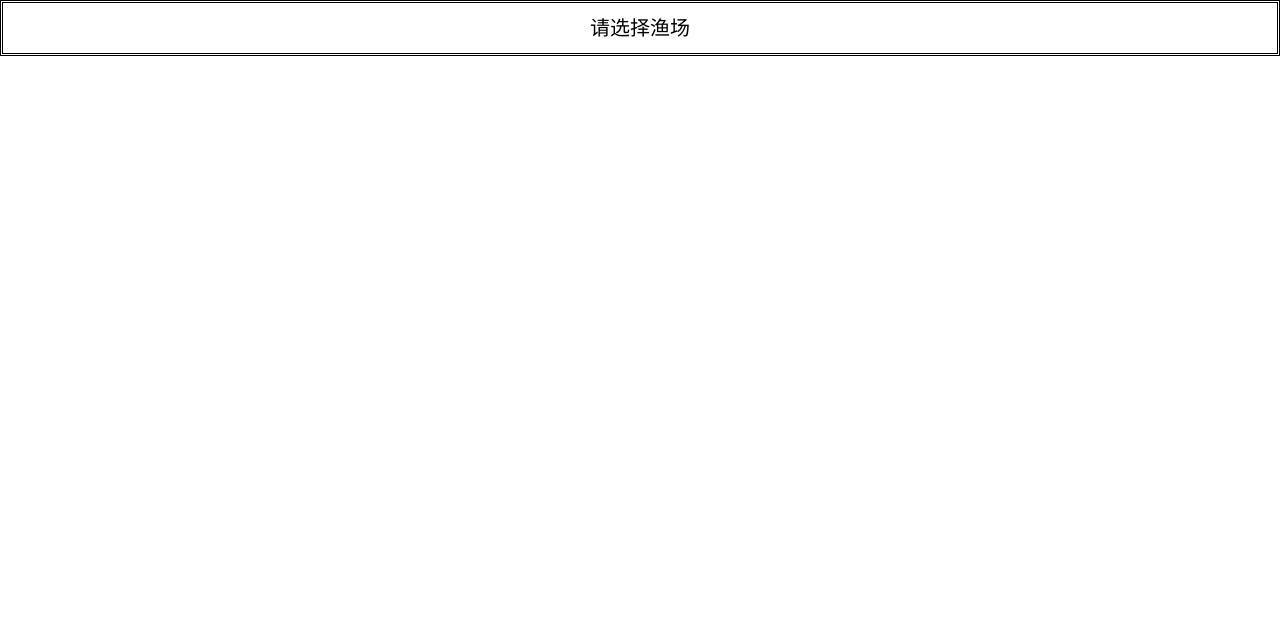
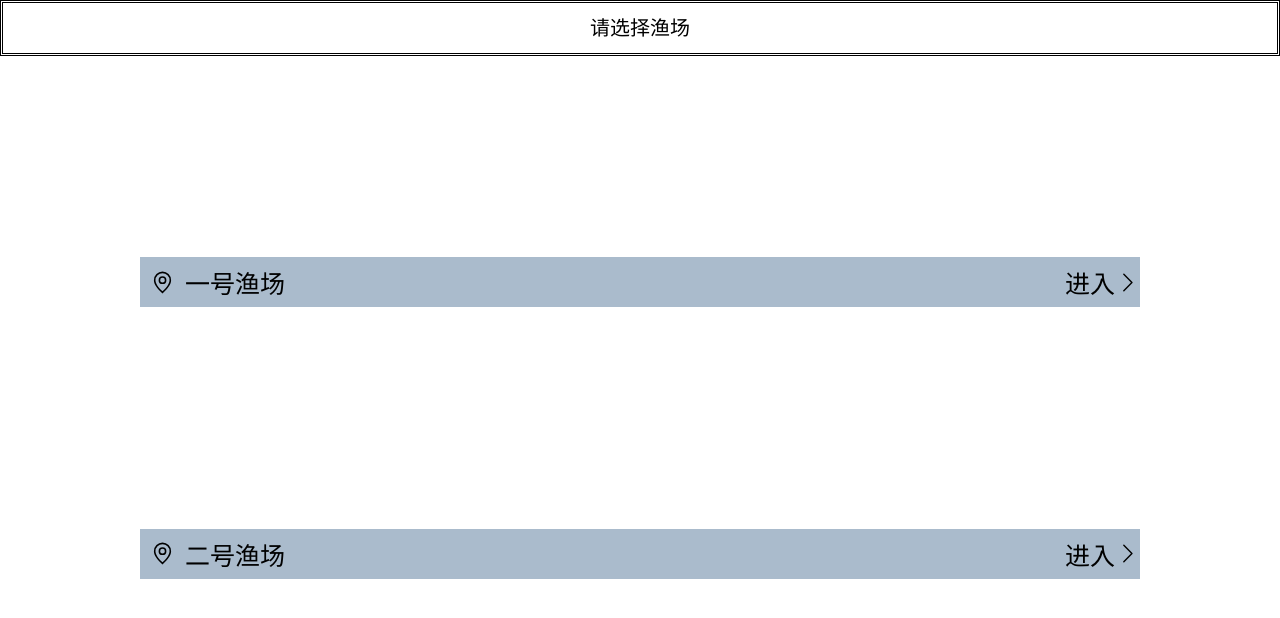
Before and after one commit to zzw105/fishing, a Vue app: page /fishingGround in a window 1280 px wide. Shown: the top 618 px of the page. Built offline with nearby package versions, Linux system fonts and the light colour scheme.

Commit message:
优化ts

```diff
--- a/package.json
+++ b/package.json
@@ -17,7 +17,7 @@
     },
     "devDependencies": {
         "@typescript-eslint/eslint-plugin": "^4.18.0",
-    "@typescript-eslint/parser": "^4.18.0",
+        "@typescript-eslint/parser": "3.10.1",
         "@vue/cli-plugin-babel": "~4.5.15",
         "@vue/cli-plugin-eslint": "~4.5.15",
         "@vue/cli-plugin-router": "~4.5.15",
--- a/src/components/FishingGroundBox.vue
+++ b/src/components/FishingGroundBox.vue
@@ -1,14 +1,46 @@
 <template>
-  <div class="fishingGroundBox"></div>
+  <div class="fishingGroundBox">
+    <el-icon class="locationIcon"><Location /></el-icon>
+    <span class="name">{{ groundInfo.name }}</span>
+    <div class="in" @click="toFishing">
+      <span>进入</span>
+      <el-icon><ArrowRight /></el-icon>
+    </div>
+  </div>
 </template>
 
 <script lang="ts" setup>
 import { defineProps } from "vue";
-import { VfishingGroundProps } from "@vue/runtime-core";
+import { userStore } from "@/pinia/user";
 
+const _userStore = userStore();
 const props = defineProps<{
-  groundInfo: VfishingGroundProps;
+  groundInfo: fishingGroundProps;
 }>();
+
+const toFishing = () => {
+  _userStore.setGround(props.groundInfo);
+};
 </script>
 
-<style></style>
+<style lang="less" scoped>
+.fishingGroundBox {
+  display: flex;
+  align-items: center;
+  font-size: 25px;
+  width: 1000px;
+  height: 50px;
+  background-color: #abc;
+  margin-bottom: 20px;
+  .locationIcon {
+    margin: 0 10px;
+  }
+  .name {
+    flex: 1;
+  }
+  .in {
+    display: flex;
+    align-items: center;
+  }
+}
+</style>
--- a/src/components/Strip.vue
+++ b/src/components/Strip.vue
@@ -27,11 +27,6 @@
 
 <script lang="ts" setup>
 import { onMounted, reactive, ref } from "vue";
-import {
-  targetLineStyleProps,
-  targetStyleProps,
-  NodeJS,
-} from "@vue/runtime-core";
 import { ElMessage } from "element-plus";
 // import { useStore } from "vuex";
 // import { key } from "@/store";
--- a/src/components/Title.vue
+++ b/src/components/Title.vue
@@ -5,7 +5,7 @@
 <script lang="ts" setup>
 import { defineProps } from "vue";
 
-const props = defineProps<{
+defineProps<{
   text: string;
 }>();
 </script>
--- a/src/main.ts
+++ b/src/main.ts
@@ -4,6 +4,14 @@ import router from "./router";
 // import store, { key } from "./store";
 import { createPinia } from "pinia";
 import ElementPlus from "element-plus";
+import * as ElementPlusIconsVue from "@element-plus/icons-vue";
 import "element-plus/dist/index.css";
 
-createApp(App).use(createPinia()).use(router).use(ElementPlus).mount("#app");
+const app = createApp(App);
+
+// 注册eleUI图标
+for (const [key, component] of Object.entries(ElementPlusIconsVue)) {
+  app.component(key, component);
+}
+
+app.use(createPinia()).use(router).use(ElementPlus).mount("#app");
--- a/src/pinia/fishingGround.ts
+++ b/src/pinia/fishingGround.ts
@@ -1,5 +1,4 @@
 import { defineStore } from "pinia";
-
 export const fishingGroundStore = defineStore("fishingGround", {
   state: (): fishingGroundStateProps => {
     return {
--- a/src/pinia/user.ts
+++ b/src/pinia/user.ts
@@ -1,17 +1,17 @@
 import { defineStore } from "pinia";
 
 export const userStore = defineStore("user", {
-  state: () => {
+  state: (): userStoreProps => {
     return {
       title: "",
       money: 100,
       fish: [],
-      nowGround: 0,
+      nowGround: null,
     };
   },
   getters: {
     // 获取标题
-    getTitle(state) {
+    getTitle(state): string {
       return state.title;
     },
   },
@@ -20,5 +20,9 @@ export const userStore = defineStore("user", {
     setTitle(pal: string) {
       this.title = pal;
     },
+    // 设置当前渔场
+    setGround(pal: fishingGroundProps) {
+      this.nowGround = pal;
+    },
   },
 });
--- a/src/views/FishingGround.vue
+++ b/src/views/FishingGround.vue
@@ -24,4 +24,17 @@ onMounted(() => {
 });
 </script>
 
-<style scoped></style>
+<style scoped lang="less">
+.FishingGround {
+  display: flex;
+  flex-direction: column;
+  justify-content: space-evenly;
+  align-items: center;
+  height: 100%;
+  width: 100%;
+  top: 0;
+  bottom: 0;
+  left: 0;
+  right: 0;
+}
+</style>
--- a/src/views/Home.vue
+++ b/src/views/Home.vue
@@ -9,7 +9,7 @@
 import router from "@/router";
 
 const toGame = () => {
-  router.push({ name: "Game" });
+  router.push({ name: "FishingGround" });
 };
 </script>
 
```
Also changed, not shown: src/global.d.ts (+17 -0 lines), src/vue.d.ts (deleted, +0 -17 lines), 1 other file (tests, documents, lock files or other folders). Lines whose indentation alone changed are shown as unchanged.
